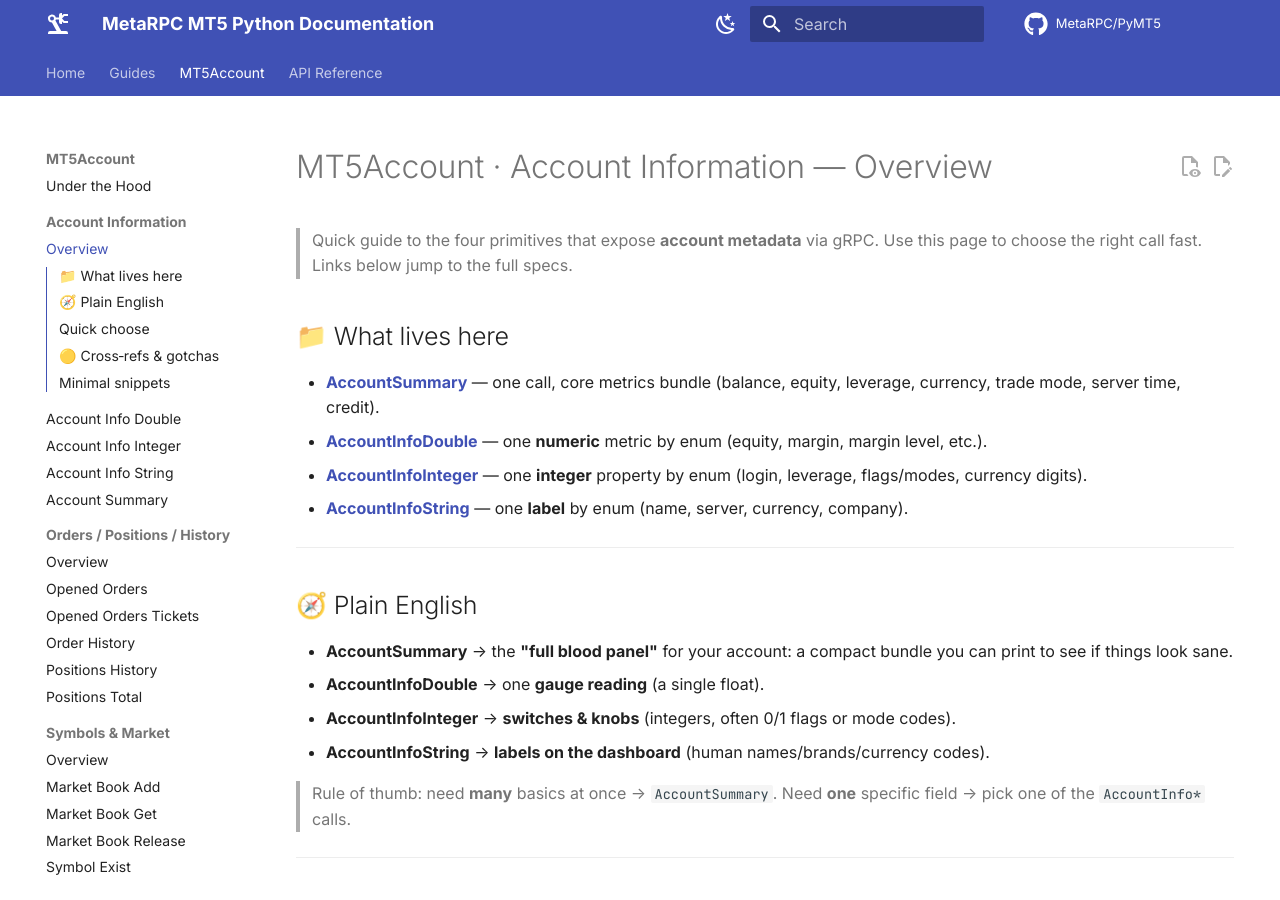
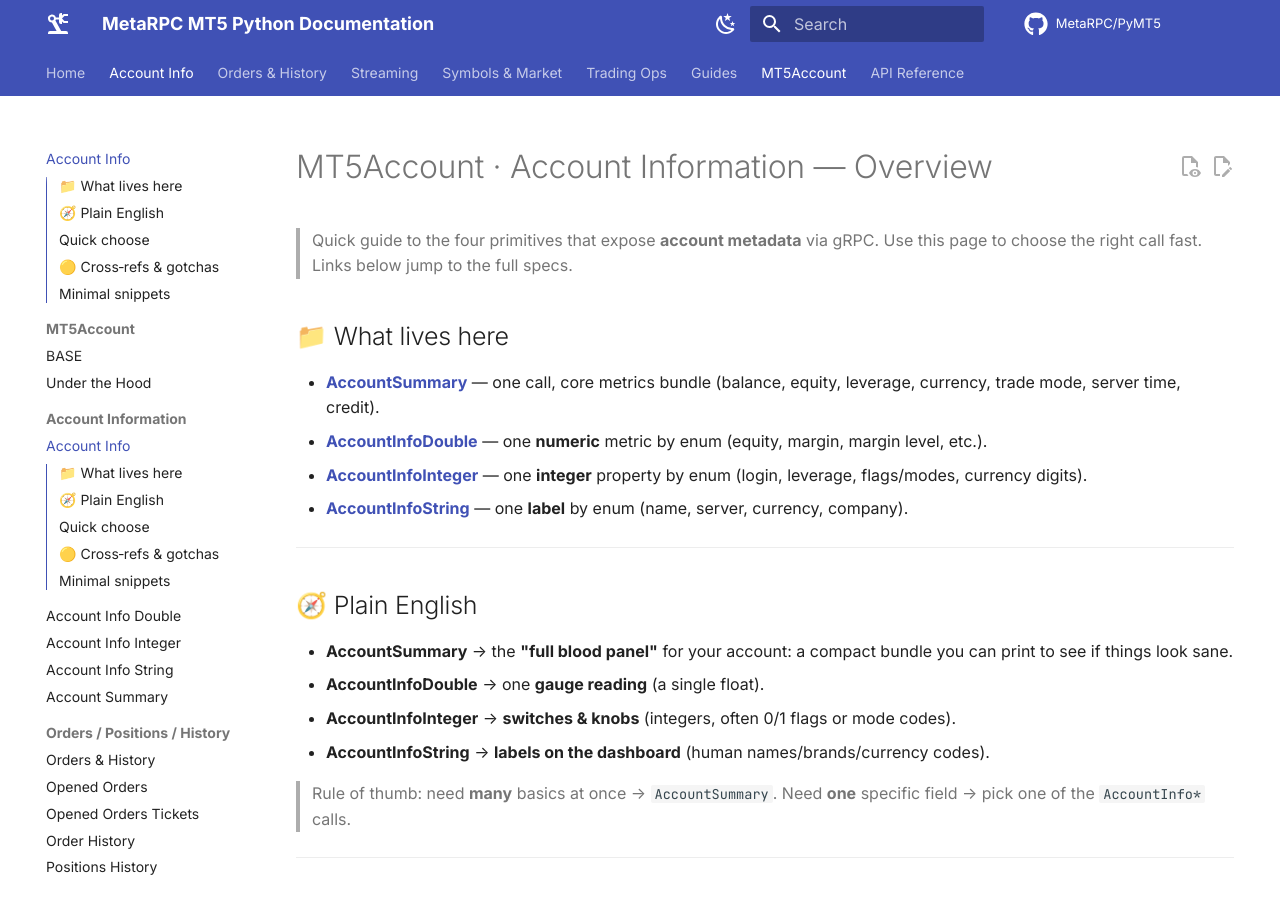
Before and after one commit to MetaRPC/PyMT5, an MkDocs documentation site: the page built from docs/MT5Account/Account_Information/Account_Information_Overview.md, in a window 1280 px wide and 900 px high. Built offline with MkDocs 1.6.1 and Material for MkDocs 9.7.7, drawn with Linux system fonts in a browser that asks for light colours; comment, search, counter and statistics services are not loaded.

Commit message:
Update mkdocs.yml

```diff
--- a/mkdocs.yml
+++ b/mkdocs.yml
@@ -64,14 +64,23 @@ copyright: >
   © {{ date | strftime("%Y") }} MetaRPC. MT5 is a MetaQuotes software. This site is a community-made documentation.
 
 nav:
-  - Home: MT5Account/BASE.md
+  - Home: index.md
 
+  # Top bar shortcuts (short labels)
+  - Account Info: MT5Account/Account_Information/Account_Information_Overview.md
+  - Orders & History: MT5Account/Orders_Positions_History/OrdersPositionsHistory_Overview.md
+  - Streaming: MT5Account/Subscriptions_Streaming/SubscriptionsStreaming_Overview.md
+  - Symbols & Market: MT5Account/Symbols_and_Market/SymbolsandMarket_Overview.md
+  - Trading Ops: MT5Account/Trading_Operations/TradingOperations_Overview.md
+
+  # Full sections
   - Guides:
       - Architecture & Data Flow: I_want_to_add/Architecture_DataFlow.md
       - Glossary: I_want_to_add/Glossary.md
       - Project Map & Layers: I_want_to_add/Project_Map_and_Layers.md
 
   - MT5Account:
+      - BASE: MT5Account/BASE.md
       - Under the Hood: MT5Account/Under_the_Hood.md
 
       - Account Information:
@@ -127,6 +136,7 @@ nav:
 
   - API Reference: api.md
 
+
 markdown_extensions:
   - admonition
   - pymdownx.details
```
